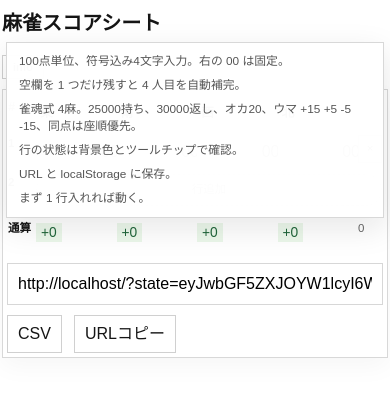
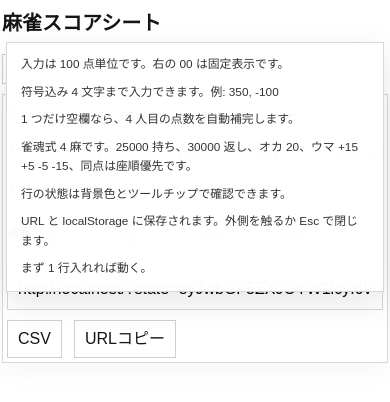
Before and after one commit to Npieju/mahjong-sheet, a React (Vite) app: page / in a window 390 px wide. Both pictures are taken after a click on the heading "info". Shown: the top 402 px of the page. Built offline with nearby package versions, Linux system fonts and the light colour scheme.

Commit message:
Improve score field and help readability

```diff
--- a/src/App.tsx
+++ b/src/App.tsx
@@ -140,11 +140,12 @@ function App() {
         <details className="info-details" ref={infoDetailsRef}>
           <summary className="info-button" aria-label="使い方とルール">info</summary>
           <div className="info-popover">
-            <p>100点単位、符号込み4文字入力。右の 00 は固定。</p>
-            <p>空欄を 1 つだけ残すと 4 人目を自動補完。</p>
-            <p>雀魂式 4麻。25000持ち、30000返し、オカ20、ウマ +15 +5 -5 -15、同点は座順優先。</p>
-            <p>行の状態は背景色とツールチップで確認。</p>
-            <p>URL と localStorage に保存。</p>
+            <p>入力は 100 点単位です。右の 00 は固定表示です。</p>
+            <p>符号込み 4 文字まで入力できます。例: 350, -100</p>
+            <p>1 つだけ空欄なら、4 人目の点数を自動補完します。</p>
+            <p>雀魂式 4 麻です。25000 持ち、30000 返し、オカ 20、ウマ +15 +5 -5 -15、同点は座順優先です。</p>
+            <p>行の状態は背景色とツールチップで確認できます。</p>
+            <p>URL と localStorage に保存されます。外側を触るか Esc で閉じます。</p>
             {games.every((row) => isRowEmpty(row)) ? <p>まず 1 行入れれば動く。</p> : null}
           </div>
         </details>
--- a/src/styles.css
+++ b/src/styles.css
@@ -62,8 +62,8 @@ textarea {
   display: inline-flex;
   align-items: center;
   justify-content: center;
-  min-width: 48px;
-  height: 28px;
+  min-width: 58px;
+  height: 34px;
   border: 1px solid #d0d0d0;
   border-radius: 0;
   background: #ffffff;
@@ -71,8 +71,8 @@ textarea {
   cursor: pointer;
   list-style: none;
   user-select: none;
-  padding: 0 10px;
-  font-size: 0.74rem;
+  padding: 0 12px;
+  font-size: 0.9rem;
   font-weight: 700;
 }
 
@@ -85,14 +85,15 @@ textarea {
   top: calc(100% + 8px);
   right: 0;
   z-index: 2;
-  width: min(300px, calc(100vw - 24px));
-  padding: 10px 12px;
+  width: min(400px, calc(100vw - 24px));
+  padding: 14px 16px;
   border: 1px solid #d8d8d8;
   border-radius: 0;
   background: rgba(255, 255, 255, 0.98);
   box-shadow: 0 10px 30px rgba(20, 20, 20, 0.1);
-  font-size: 0.75rem;
-  color: #555;
+  font-size: 0.94rem;
+  line-height: 1.65;
+  color: #333;
 }
 
 .info-popover p {
@@ -100,7 +101,7 @@ textarea {
 }
 
 .info-popover p + p {
-  margin-top: 6px;
+  margin-top: 8px;
 }
 
 .table-panel {
@@ -197,14 +198,15 @@ textarea {
 .score-input-wrap {
   display: inline-flex;
   align-items: center;
-  gap: 1px;
+  gap: 2px;
+  white-space: nowrap;
 }
 
 .score-input {
-  width: 4.6ch;
-  min-width: 4.6ch;
+  width: 4.15ch;
+  min-width: 4.15ch;
   text-align: right;
-  padding-inline: 4px;
+  padding-inline: 2px;
   font-variant-numeric: tabular-nums;
   font-size: 1.28rem;
   font-weight: 400;
@@ -212,7 +214,8 @@ textarea {
 }
 
 .score-suffix {
-  width: 1.7ch;
+  width: 1.95ch;
+  flex: 0 0 auto;
   color: #6a6a6a;
   font-variant-numeric: tabular-nums;
   font-size: 1.16rem;
@@ -321,13 +324,13 @@ button {
   }
 
   .score-input {
-    width: 4.1ch;
-    min-width: 4.1ch;
+    width: 3.85ch;
+    min-width: 3.85ch;
     font-size: 1.14rem;
   }
 
   .score-suffix {
-    width: 1.55ch;
+    width: 1.8ch;
     font-size: 1rem;
   }
 
@@ -336,10 +339,10 @@ button {
   }
 
   .info-button {
-    min-width: 42px;
-    height: 24px;
-    font-size: 0.68rem;
-    padding-inline: 8px;
+    min-width: 52px;
+    height: 30px;
+    font-size: 0.82rem;
+    padding-inline: 10px;
   }
 
   .info-popover {
@@ -350,6 +353,7 @@ button {
     width: auto;
     max-height: calc(100vh - 54px);
     overflow-y: auto;
-    font-size: 0.68rem;
+    padding: 12px 14px;
+    font-size: 0.82rem;
   }
 }
```
